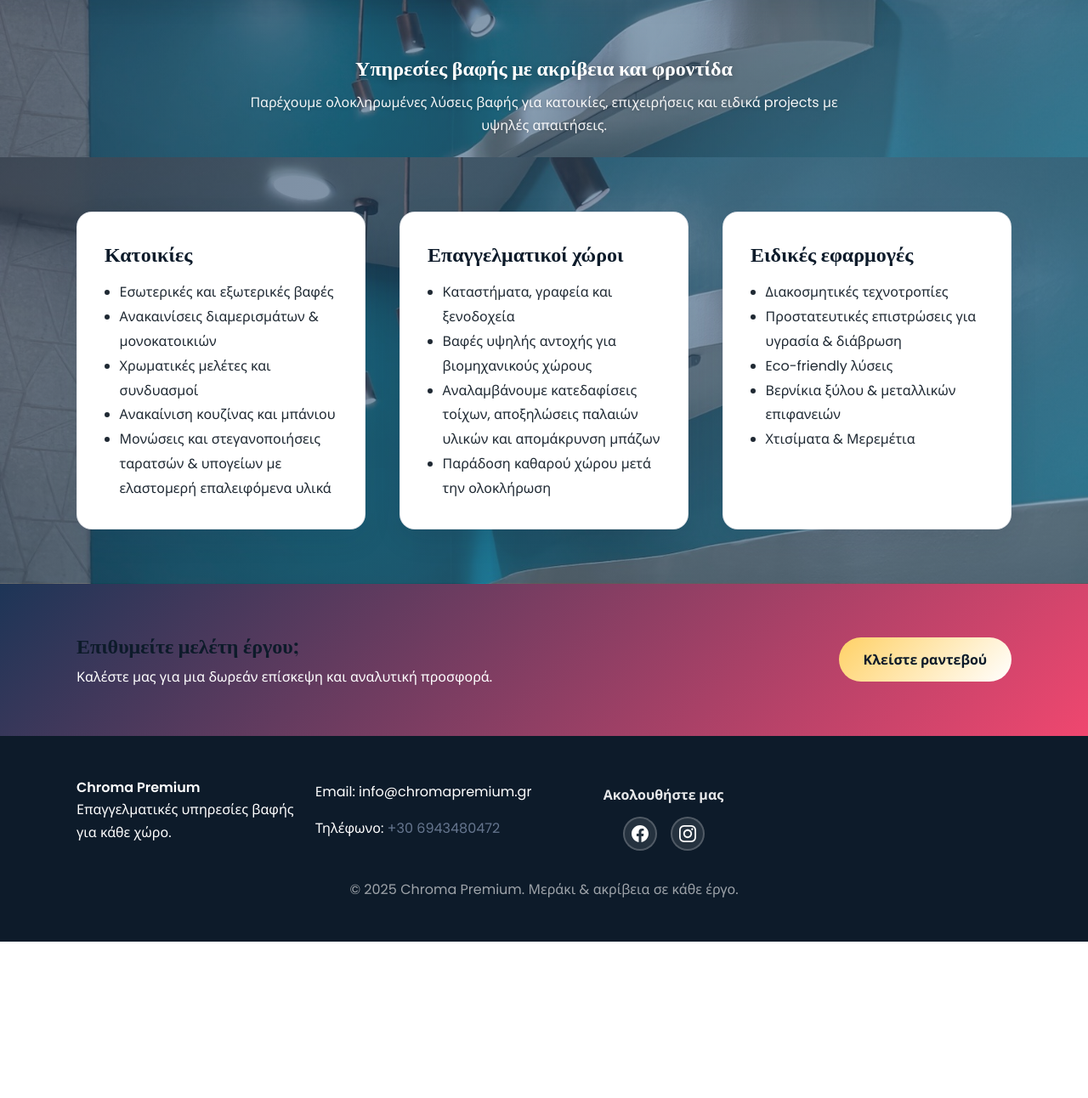
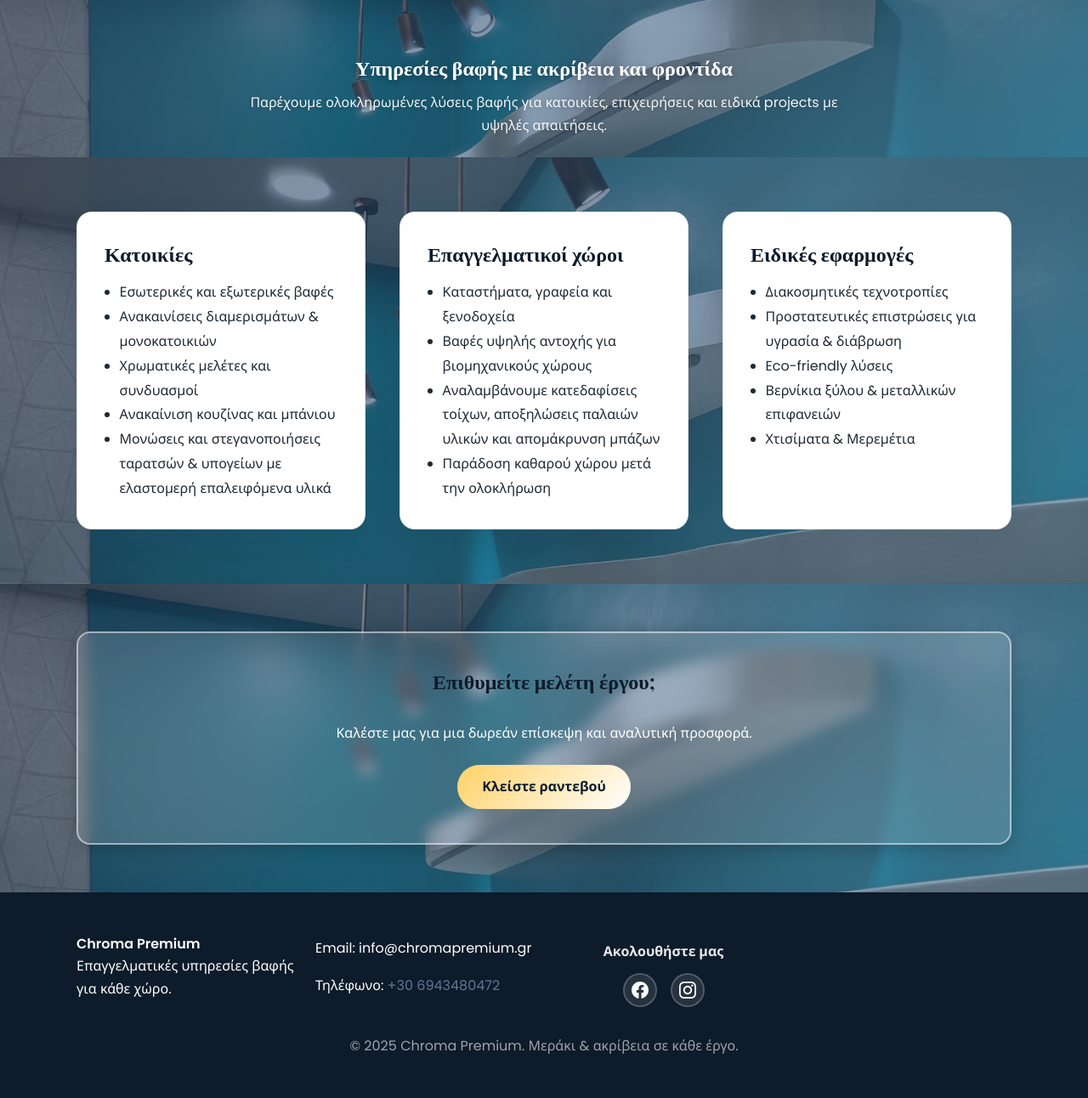
Before and after one commit to Konstantinosmalliaros/ChromaPremium, a Flask app: page /services in a window 1280 px wide. Shown: the part 83-1375 px from the top of the page at 85% size. Before the commit the page ends 1191 px from the top, so only its background shows below. Run offline with Flask 3, Linux system fonts and the light colour scheme.

Commit message:
Add full-page background to services/process/gallery pages and add transparent box to CTA banner

```diff
--- a/app/static/css/main.css
+++ b/app/static/css/main.css
@@ -55,6 +55,15 @@ a {
 
 main {
   flex: 1;
+}
+
+main:has(.page-hero) {
+  background:
+    linear-gradient(120deg, rgba(29, 53, 87, 0.6), rgba(69, 123, 157, 0.55)),
+    url("../images/photos/IMG_3237_.JPG") center/cover;
+  background-attachment: fixed;
+  background-size: cover;
+  background-position: center;
 }
 
 .container {
@@ -434,6 +443,7 @@ main {
   background-size: cover;
   background-position: center;
   text-align: center;
+  margin-bottom: 0;
 }
 
 .page-hero h1 {
@@ -456,6 +466,8 @@ main {
   background-attachment: fixed;
   background-size: cover;
   background-position: center;
+  margin-top: 0;
+  margin-bottom: 0;
 }
 
 .section > .container > h2,
@@ -490,9 +502,15 @@ main {
 }
 
 .cta-banner {
-  background: linear-gradient(135deg, var(--color-primary), var(--color-accent));
+  background:
+    linear-gradient(120deg, rgba(29, 53, 87, 0.6), rgba(69, 123, 157, 0.55)),
+    url("../images/photos/IMG_3237_.JPG") center/cover;
+  background-attachment: fixed;
+  background-size: cover;
+  background-position: center;
   color: #fff;
   padding: 3.5rem 0;
+  margin-top: 0;
 }
 
 .banner-content {
@@ -500,6 +518,21 @@ main {
   align-items: center;
   justify-content: space-between;
   gap: 2rem;
+}
+
+.banner-box {
+  background: rgba(255, 255, 255, 0.15);
+  backdrop-filter: blur(8px);
+  border-radius: 16px;
+  padding: 2.5rem;
+  border: 2px solid rgba(255, 255, 255, 0.5);
+  box-shadow: 0 4px 20px rgba(0, 0, 0, 0.2);
+  width: 100%;
+  display: flex;
+  flex-direction: column;
+  align-items: center;
+  text-align: center;
+  gap: 1.5rem;
 }
 
 .banner-content p {
--- a/app/templates/services.html
+++ b/app/templates/services.html
@@ -46,11 +46,11 @@
 
   <section class="cta-banner">
     <div class="container banner-content">
-      <div>
+      <div class="banner-box">
         <h2>Επιθυμείτε μελέτη έργου;</h2>
         <p>Καλέστε μας για μια δωρεάν επίσκεψη και αναλυτική προσφορά.</p>
+        <a class="btn" href="{{ url_for('main.contact') }}">Κλείστε ραντεβού</a>
       </div>
-      <a class="btn" href="{{ url_for('main.contact') }}">Κλείστε ραντεβού</a>
     </div>
   </section>
 {% endblock %}
```
